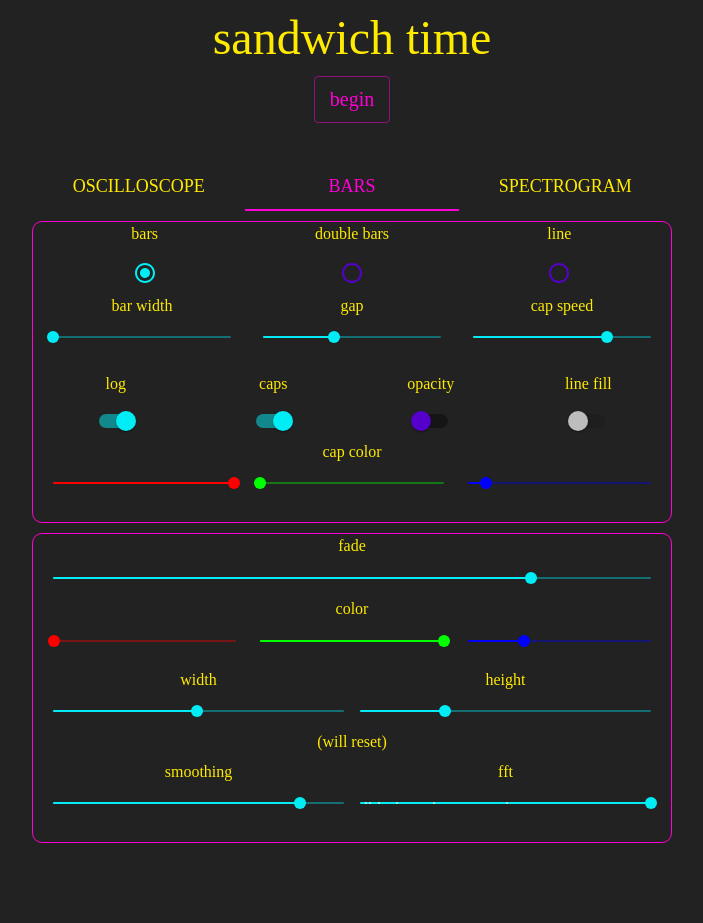
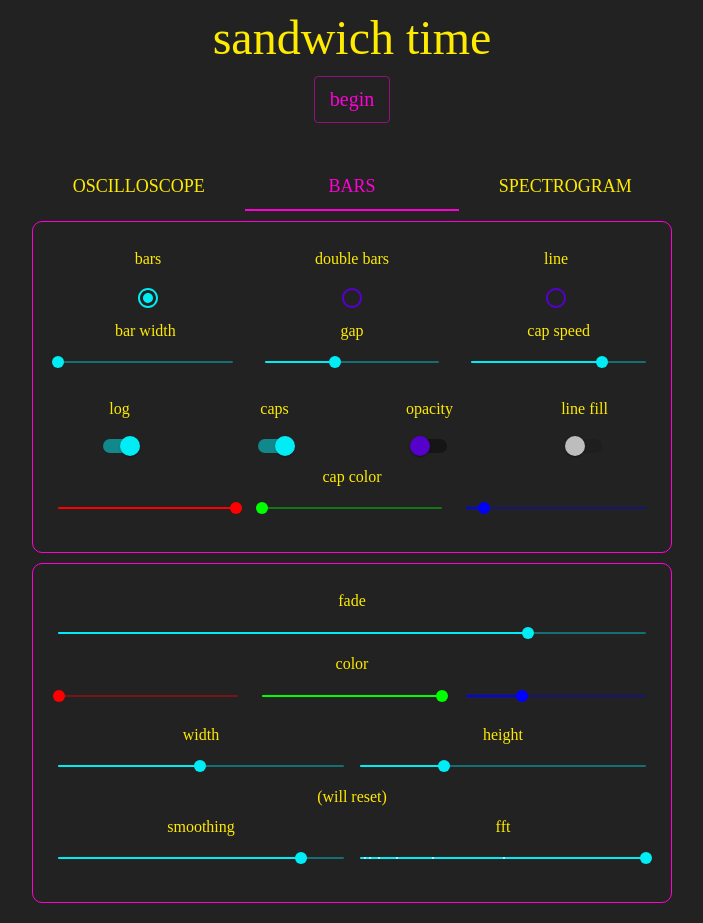
Before and after one commit to li-matthew/visualizer, a React (Create React App) app: page / in a window 1280 px wide. Shown: the whole page, without its empty margins (288-991 px from the left). Before the commit the page ends 863 px from the top, so only its background shows below. Built offline with nearby package versions, Linux system fonts and the light colour scheme; a web font is replaced by a local one.

Commit message:
fix padding

```diff
--- a/src/App.css
+++ b/src/App.css
@@ -54,8 +54,7 @@
 
 .controlCard {
   overflow: hidden;
-  padding: 20px;
-  padding-top: 0px;
+  padding: 25px;
   border-color: var(--border);
   border-width: 1px;
   border-style: solid;
```
